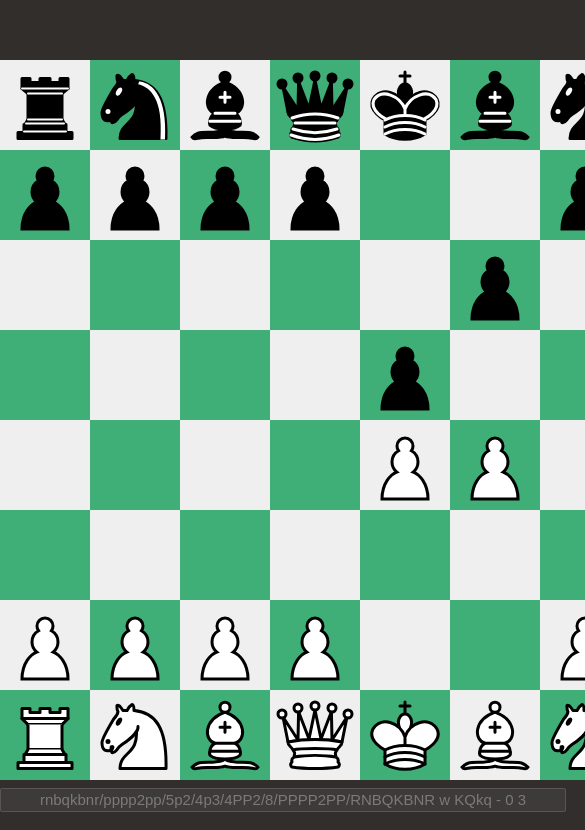
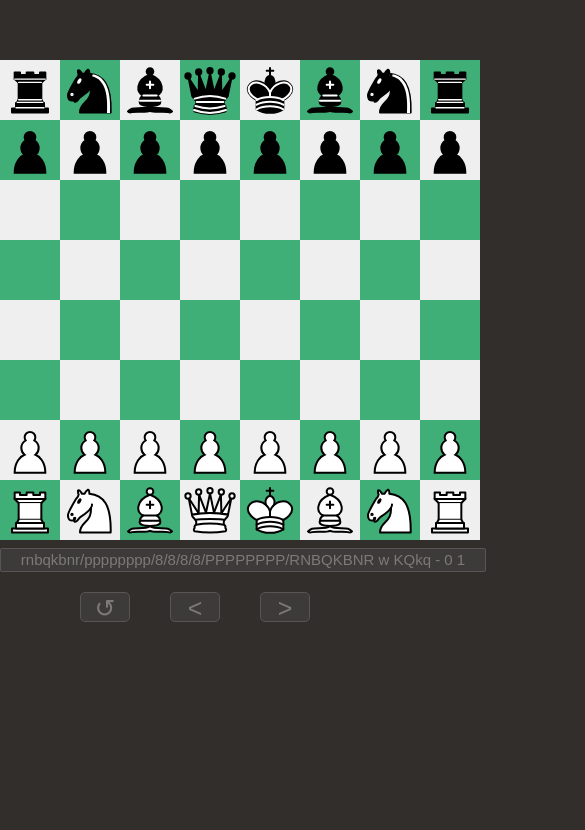
Before and after one commit to RachelBanana03/chess-component, a React (Create React App) app: page / in a window 390 px wide. Shown: the top 830 px of the page, 585 px wide, since content can reach past the window. Built offline with nearby package versions, Linux system fonts and the light colour scheme.

Commit message:
Edit board sizing for responsiveness

```diff
--- a/src/App.js
+++ b/src/App.js
@@ -4,7 +4,7 @@ import Board from './components/Board';
 function App() {
   return (
     <div className="App">
-      <Board width="720px" height="720px">rnbqkbnr/pppp2pp/5p2/4p3/4PP2/8/PPPP2PP/RNBQKBNR w KQkq - 0 3</Board>
+      {/* <Board width="720px" height="720px">rnbqkbnr/pppp2pp/5p2/4p3/4PP2/8/PPPP2PP/RNBQKBNR w KQkq - 0 3</Board> */}
       <Board/>
     </div>
   );
--- a/src/styles/Board.css
+++ b/src/styles/Board.css
@@ -3,8 +3,8 @@
     justify-content: center;
     grid-template-columns: repeat(8, 1fr);
     grid-template-rows: repeat(8, 1fr);
-    width: 640px;
-    height: 640px;
+    width: max(80vmin, 480px);
+    height: max(80vmin, 480px);
     margin: auto;
 }
 
@@ -15,7 +15,7 @@ input[type="text"] {
     border: solid 1px rgb(89, 85, 85);
     border-radius: 2px;
     line-height: 20px;
-    width: 560px;
+    width: max(60vmin, 480px);
     text-align: center;
     color: rgb(126, 121, 121);
     background-color: #3c3b39;
```
